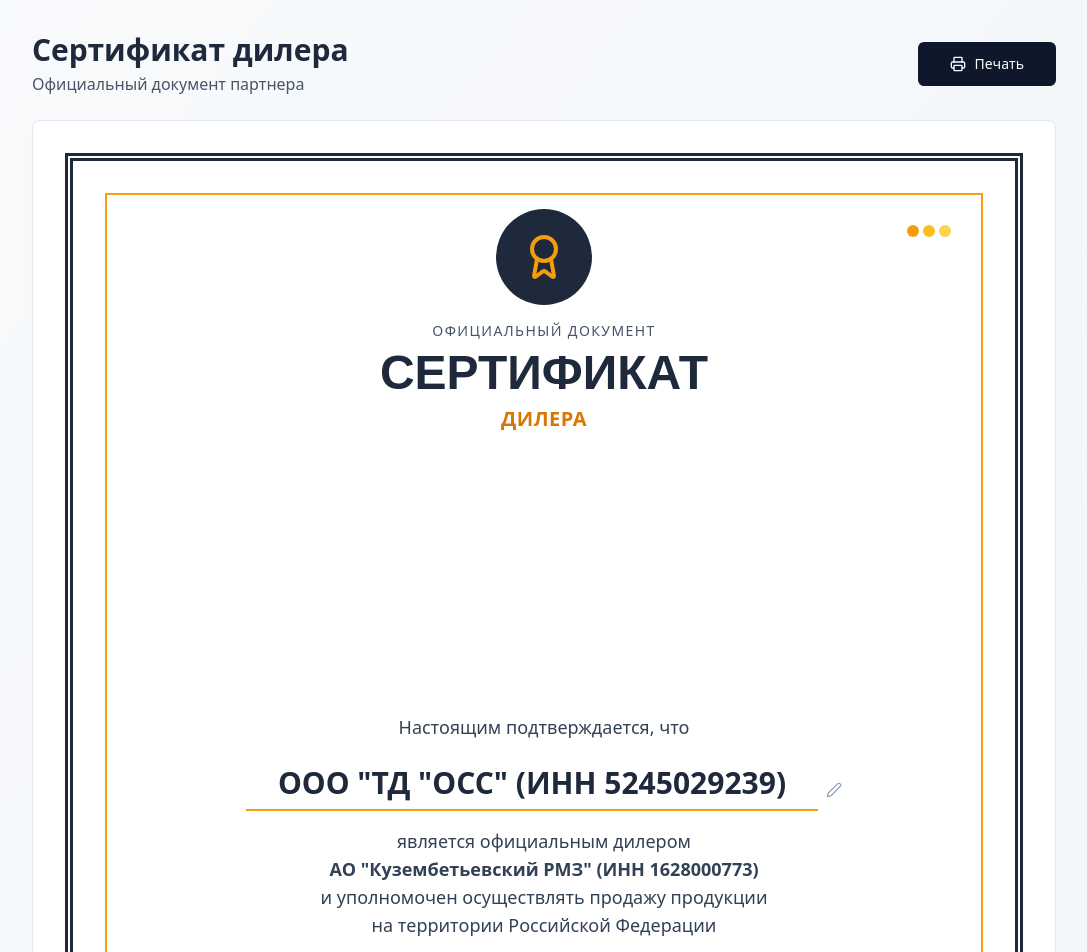
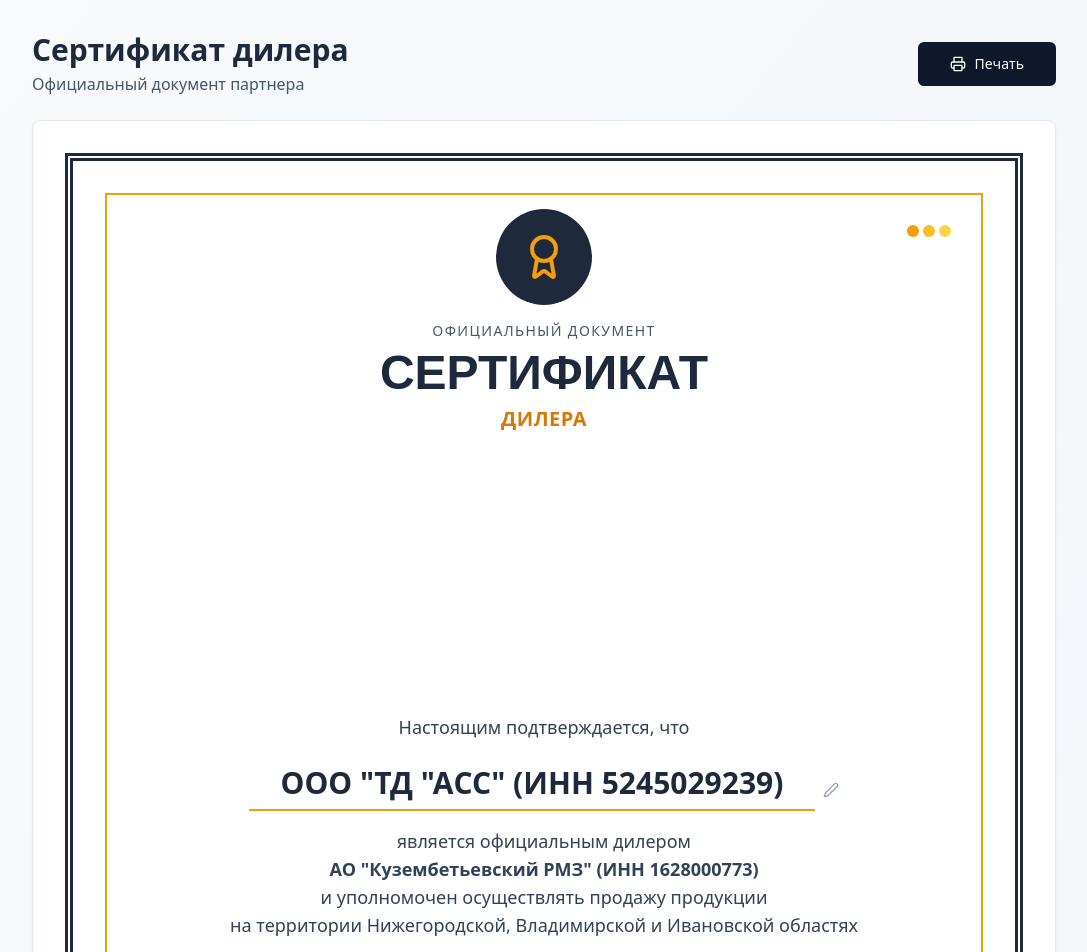
Before and after one commit to pr-poehali-dev/dealer-certificate-a4, a React (Vite) app: page / in a window 1280 px wide. Shown: the top 952 px of the page, without its empty margins (96-1183 px from the left). Built offline with nearby package versions, Linux system fonts and the light colour scheme.

Commit message:
Обновление данных дилера ООО "ТД"АСС"

```diff
--- a/src/pages/Index.tsx
+++ b/src/pages/Index.tsx
@@ -5,7 +5,7 @@ import { Card } from '@/components/ui/card';
 import Icon from '@/components/ui/icon';
 
 const Index = () => {
-  const [dealerName, setDealerName] = useState('ООО "ТД "ОСС" (ИНН 5245029239)');
+  const [dealerName, setDealerName] = useState('ООО "ТД "АСС" (ИНН 5245029239)');
   const [isEditing, setIsEditing] = useState(false);
 
   const handlePrint = () => {
@@ -81,7 +81,7 @@ const Index = () => {
                     является официальным дилером<br />
                     <span className="font-semibold">АО "Кузембетьевский РМЗ" (ИНН 1628000773)</span><br />
                     и уполномочен осуществлять продажу продукции<br />
-                    на территории Российской Федерации
+                    на территории Нижегородской, Владимирской и Ивановской областях
                   </p>
                 </div>
 
```
